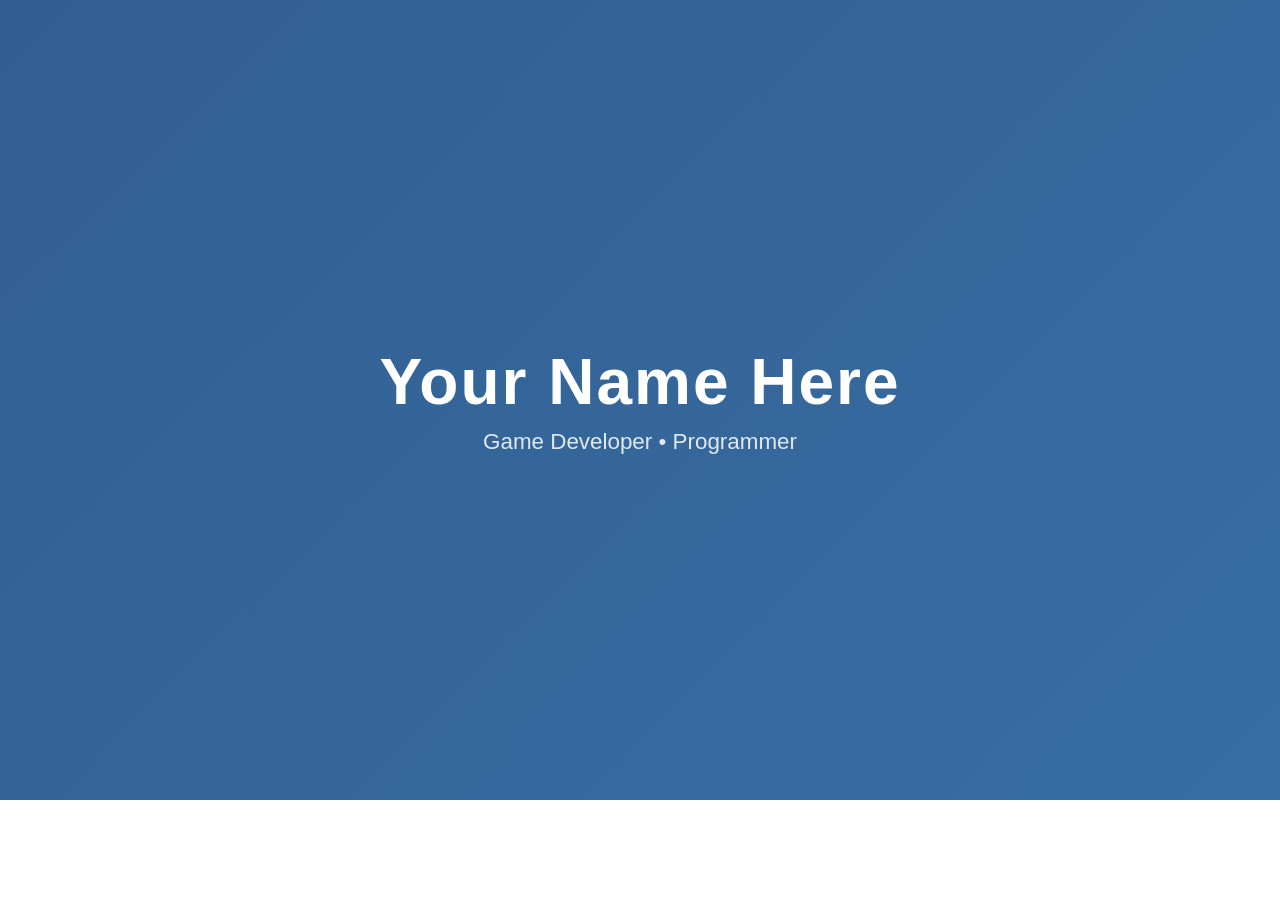
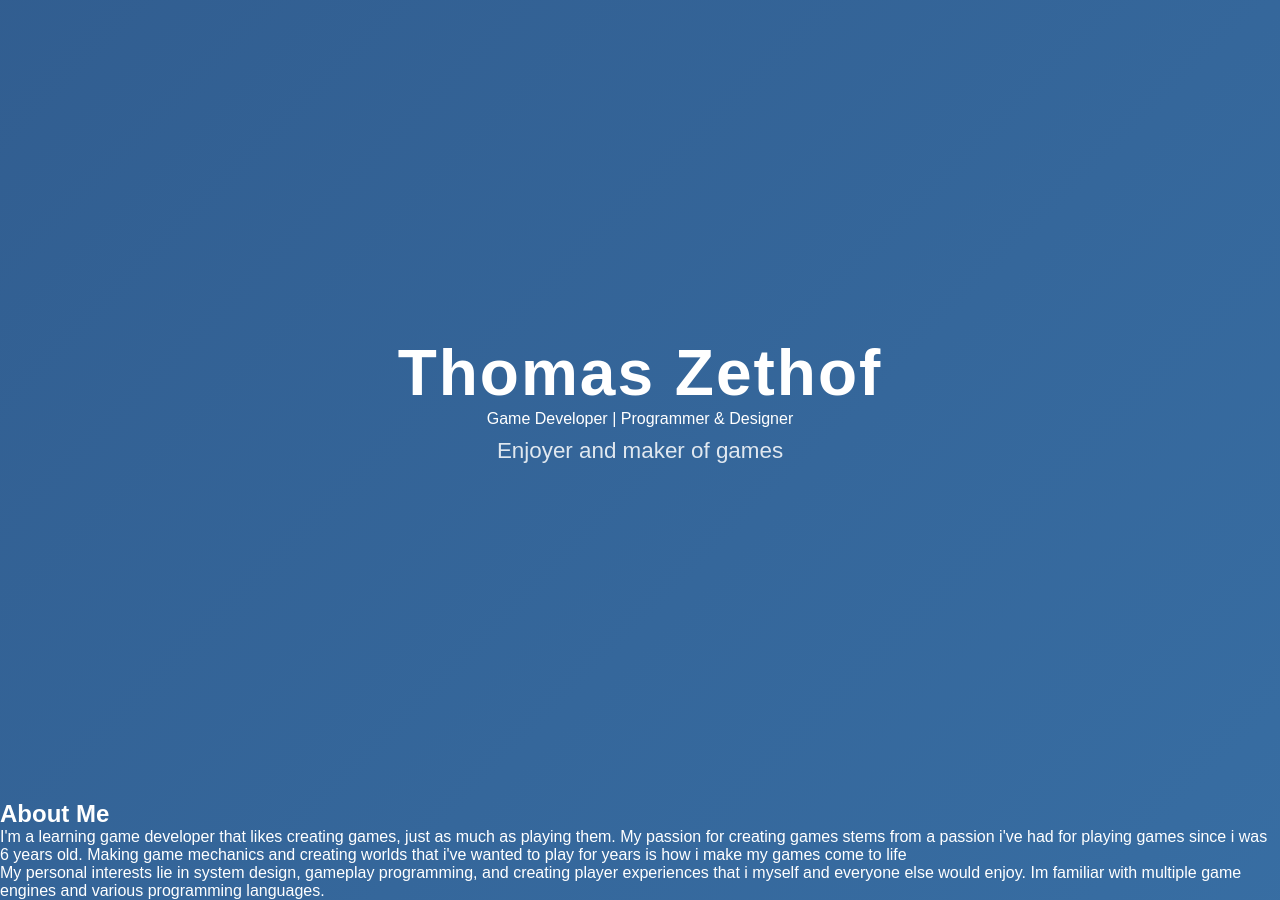
Before and after one commit to plucky1857/CV-site, a plain HTML site: page index.html in a window 1280 px wide. Before the commit the page ends 800 px from the top, so only its background shows below. Drawn offline with Linux system fonts and the light colour scheme.

Commit message:
about me commit

```diff
--- a/index.html
+++ b/index.html
@@ -10,10 +10,21 @@
 
     <header class="hero">
         <div class="hero-content">
-            <h1 class="hero-title">Your Name Here</h1>
-            <p class="hero-subtitle">Game Developer • Programmer</p>
+            <h1 class="hero-title">Thomas Zethof</h1>
+            <p class="tagline">Game Developer | Programmer & Designer</p>
+            <p class="hero-subtitle">Enjoyer and maker of games</p>
         </div>
     </header>
 
+        <section id="about" class="about">
+        <div class="container">
+            <h2 class="section-title">About Me</h2>
+            <div class="about-content">
+                <p>I'm a learning game developer that likes creating games, just as much as playing them. My passion for creating games stems from a passion i've had for playing games since i was 6 years old. Making game mechanics and creating worlds that i've wanted to play for years is how i make my games come to life</p>
+                <p>My personal interests lie in system design, gameplay programming, and creating player experiences that i myself and everyone else would enjoy. Im familiar with multiple game engines and various programming languages.</p>
+            </div>
+        </div>
+    </section>
+
 </body>
 </html>
```
